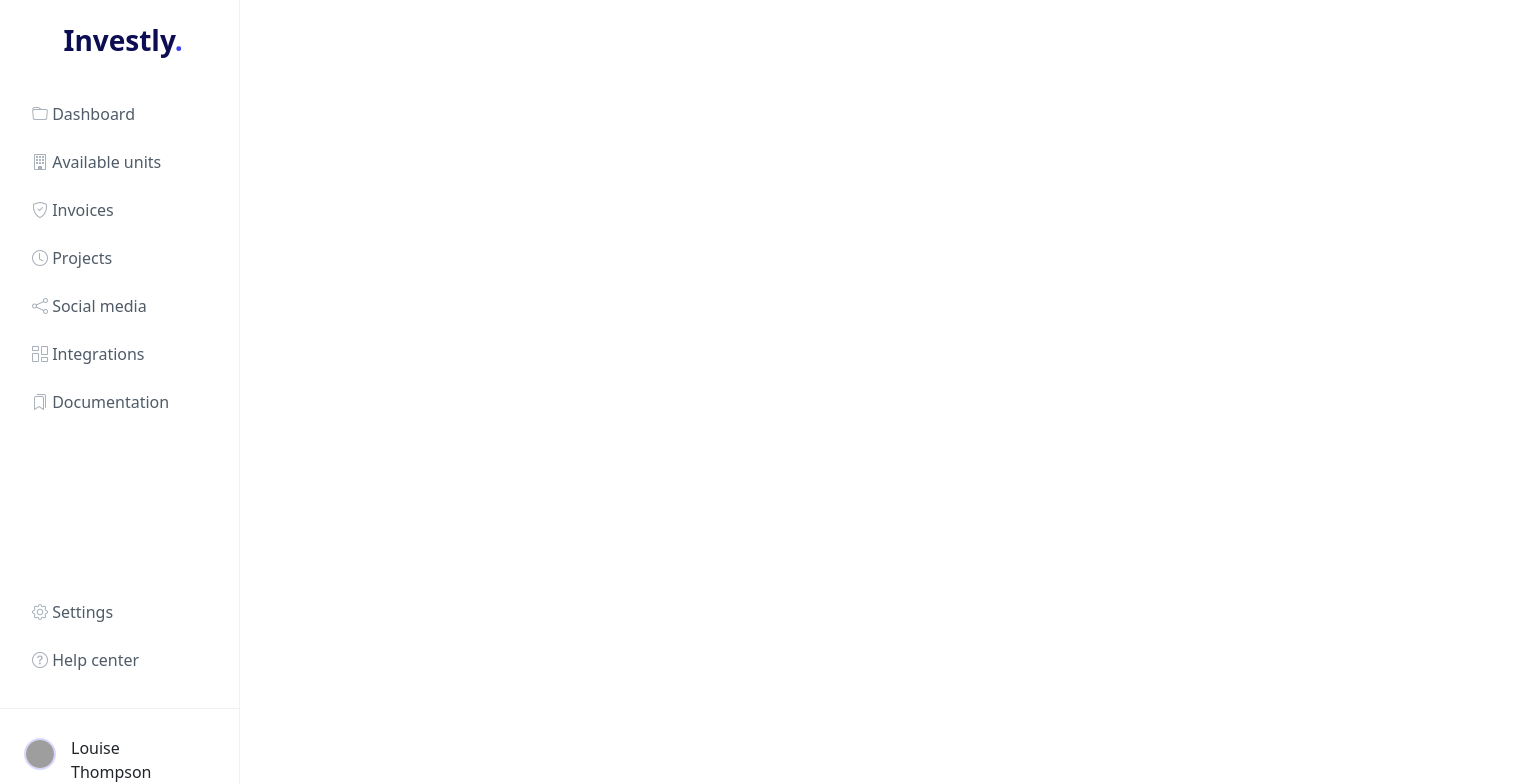
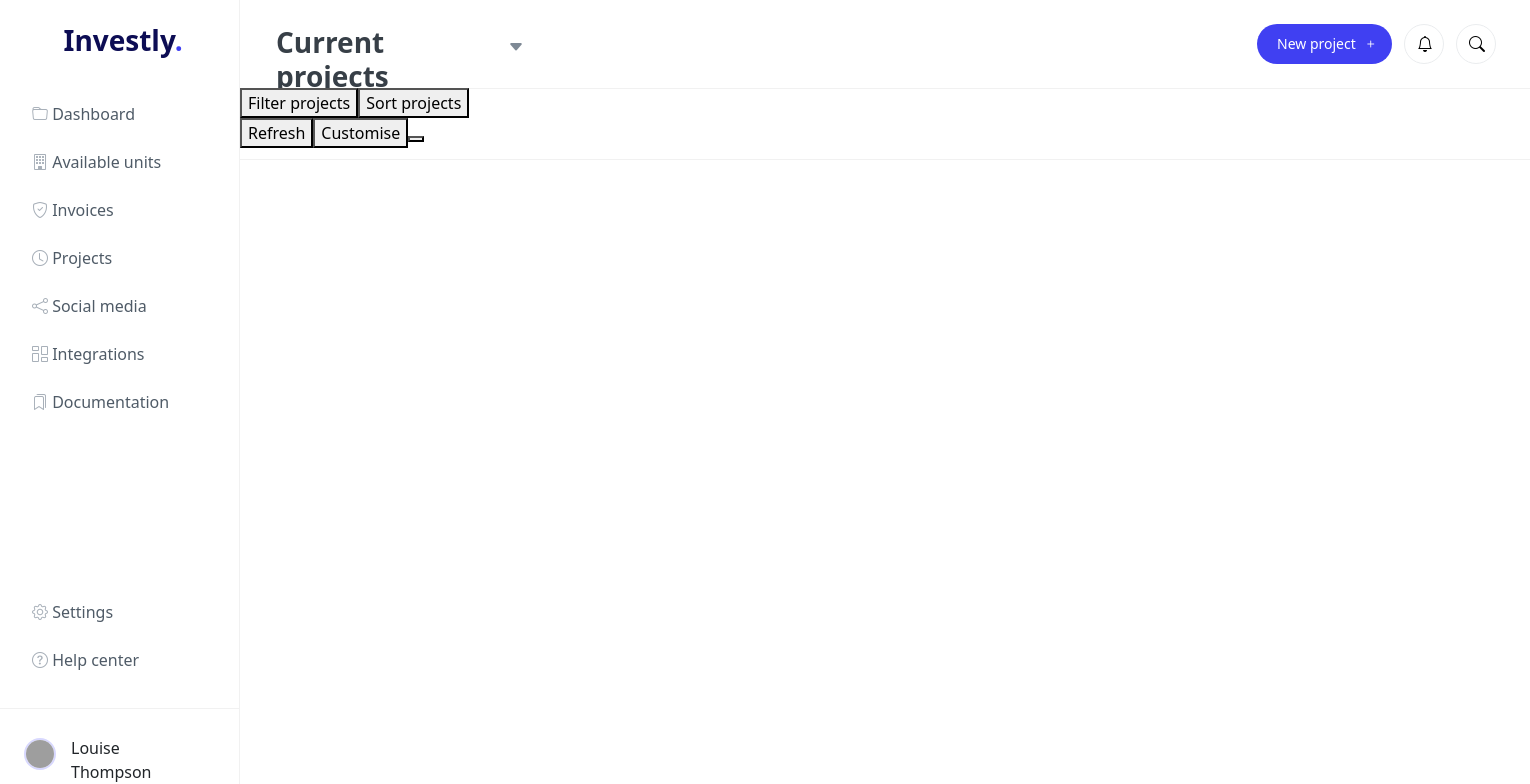
Before and after one commit to metardn/Investly, an Angular app: page /projects in a window 1280 px wide. Shown: the top 784 px of the page, 1530 px wide, since content can reach past the window. Built offline with nearby package versions, Linux system fonts and the light colour scheme; grey boxes are pictures that could not be loaded.

Commit message:
init projects page

```diff
--- a/src/app/projects/projects.component.html
+++ b/src/app/projects/projects.component.html
@@ -1 +1,19 @@
-<p>projects works!</p>
+<div class="main-container">
+  <div class="nav-main">
+    <h3>Current projects</h3>
+    <i class="bi bi-caret-down-fill"></i>
+  </div>
+  <div class="nav-control">
+    <button class="new-btn">New project<i class="bi bi-plus"></i></button>
+    <button class="nav-btn"><i class="bi bi-bell"></i></button>
+    <button class="nav-btn"><i class="bi bi-search"></i></button>
+  </div>
+  <div class="control-bar">
+    <button>Filter projects</button>
+    <button>Sort projects</button>
+    <form action=""></form>
+    <button>Refresh</button>
+    <button>Customise</button>
+    <button></button>
+  </div>
+</div>
--- a/src/app/projects/projects.component.scss
+++ b/src/app/projects/projects.component.scss
@@ -0,0 +1,110 @@
+.main-container {
+  position: absolute;
+  width: 1290px;
+  height: 1024px;
+  left: 240px;
+  top: 0px;
+  // overflow-y: scroll;
+}
+
+.nav-main {
+  display: flex;
+  flex-direction: row;
+  align-items: center;
+  padding: 0px;
+  gap: 8px;
+
+  position: absolute;
+  width: 256px;
+  height: 34px;
+  left: 36px;
+  top: calc(50% - 34px/2 - 465px);
+
+  h3 {
+    width: 224px;
+    height: 34px;
+    // font-family: 'General Sans';
+    font-style: normal;
+    font-weight: 600;
+    font-size: 28px;
+    line-height: 120%;
+    color: #373F47;
+    flex: none;
+    order: 0;
+    flex-grow: 0;
+  }
+
+  i {
+    width: 24px;
+    height: 24px;
+    opacity: 0.9;
+    flex: none;
+    order: 1;
+    flex-grow: 0;
+    color: #717D8A;
+  }
+}
+
+.nav-control {
+  display: flex;
+  flex-direction: row;
+  justify-content: flex-end;
+  align-items: center;
+  padding: 0px;
+  gap: 12px;
+
+  position: absolute;
+  width: 239px;
+  height: 40px;
+  right: 34px;
+  top: calc(50% - 40px/2 - 468px);
+
+  .new-btn {
+    display: flex;
+    flex-direction: row;
+    align-items: center;
+    padding: 12px 12px 12px 20px;
+    gap: 8px;
+    width: 135px;
+    height: 40px;
+    background: #4040F2;
+    border-radius: 32px;
+    border: none;
+    flex: none;
+    order: 0;
+    flex-grow: 0;
+
+    //button font
+    font-style: normal;
+    font-weight: 400;
+    font-size: 14px;
+    line-height: 100%;
+    color: #FFFFFF;
+  }
+
+  .nav-btn {
+    box-sizing: border-box;
+    display: flex;
+    flex-direction: row;
+    align-items: center;
+    padding: 12px;
+    gap: 8px;
+    width: 40px;
+    height: 40px;
+    background: #FFFFFF;
+    border: 1px solid #EAECEE;
+    border-radius: 32px;
+    flex: none;
+    flex-grow: 0;
+  }
+}
+
+.control-bar {
+  position: absolute;
+  width: 1290px;
+  height: 72px;
+  left: 0px;
+  top: 88px;
+  background: #FFFFFF;
+  box-shadow: inset 0px 1px 0px #F1F1F1, inset 0px -1px 0px #F1F1F1;
+}
```
